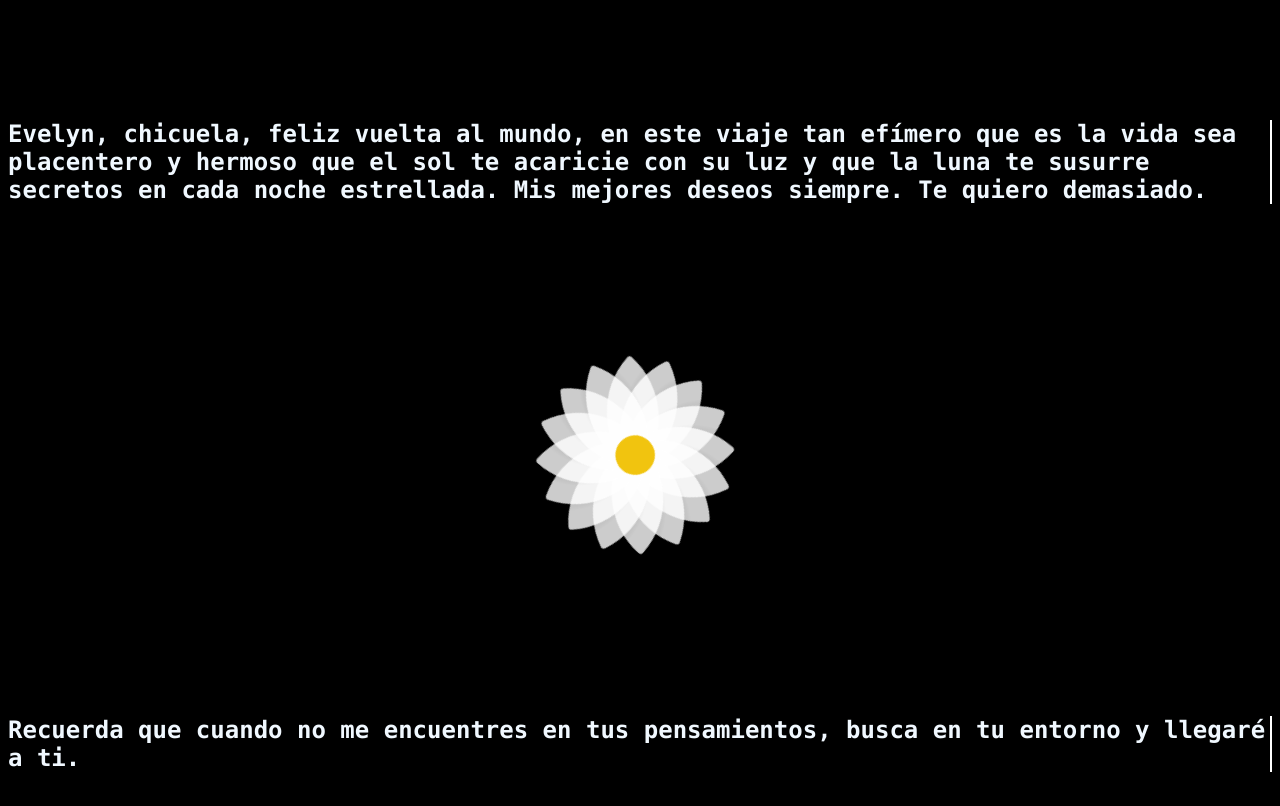
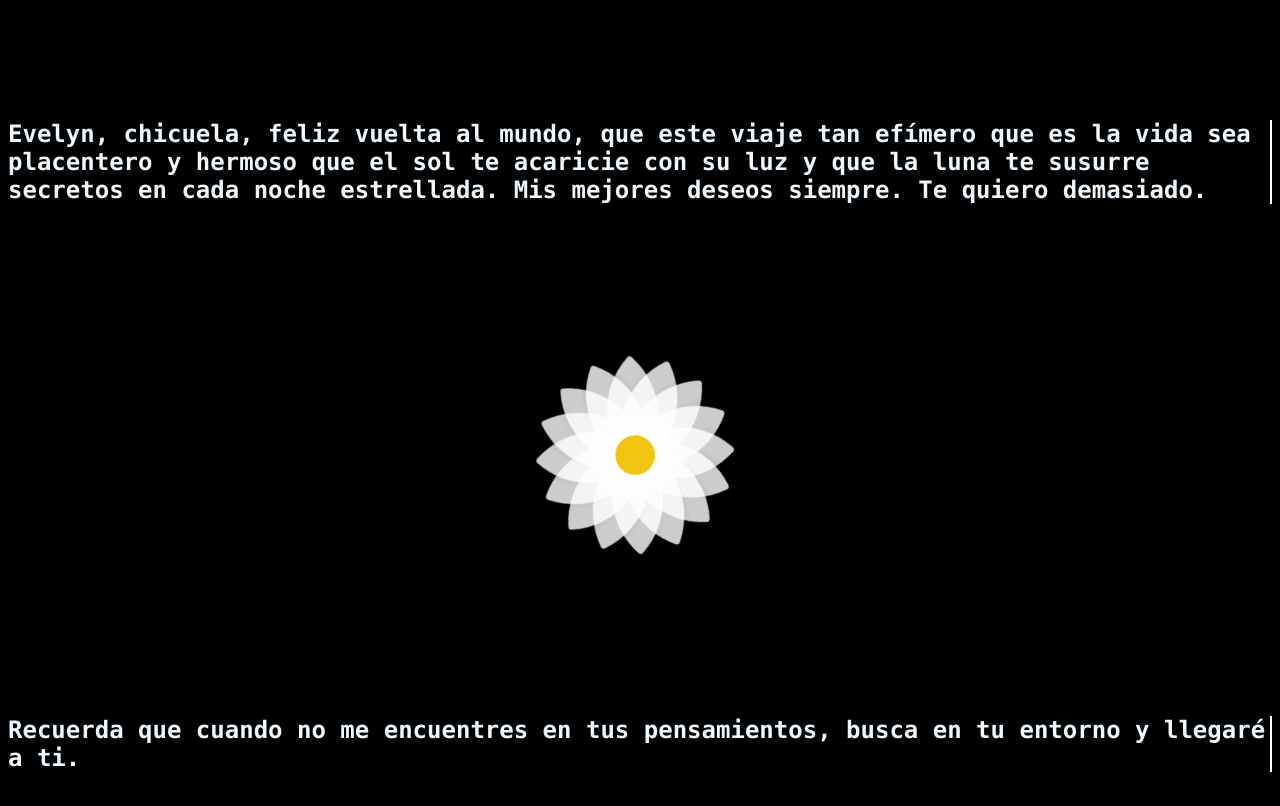
Before and after one commit to System-Wizard/System-Wizard.github.io, a plain HTML site: page index.html in a window 1280 px wide. Drawn offline with Linux system fonts and the light colour scheme.

Commit message:
Update index.html

```diff
--- a/index.html
+++ b/index.html
@@ -9,7 +9,7 @@
 <body>
     <br>
     <br>
-    <h1>Evelyn, chicuela, feliz vuelta al mundo, en este viaje tan efímero que es la vida sea placentero y hermoso que el sol te acaricie con su luz y que la luna te susurre secretos en cada noche estrellada. Mis mejores deseos siempre. Te quiero demasiado. <span>&nbsp;</span></h1>
+    <h1>Evelyn, chicuela, feliz vuelta al mundo, que este viaje tan efímero que es la vida sea placentero y hermoso que el sol te acaricie con su luz y que la luna te susurre secretos en cada noche estrellada. Mis mejores deseos siempre. Te quiero demasiado. <span>&nbsp;</span></h1>
     <div class="container">
         <div class="flower">
             <div class="leaf leaf-0"></div>
```
